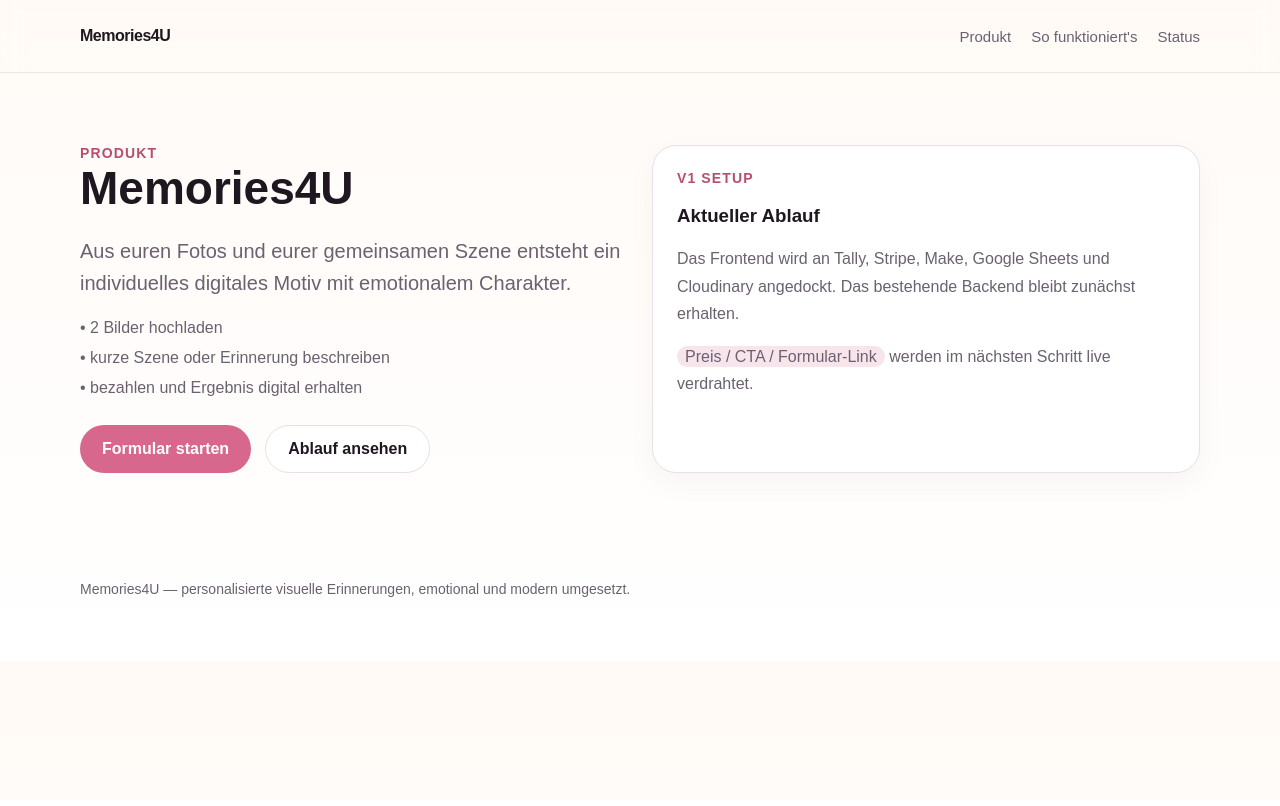
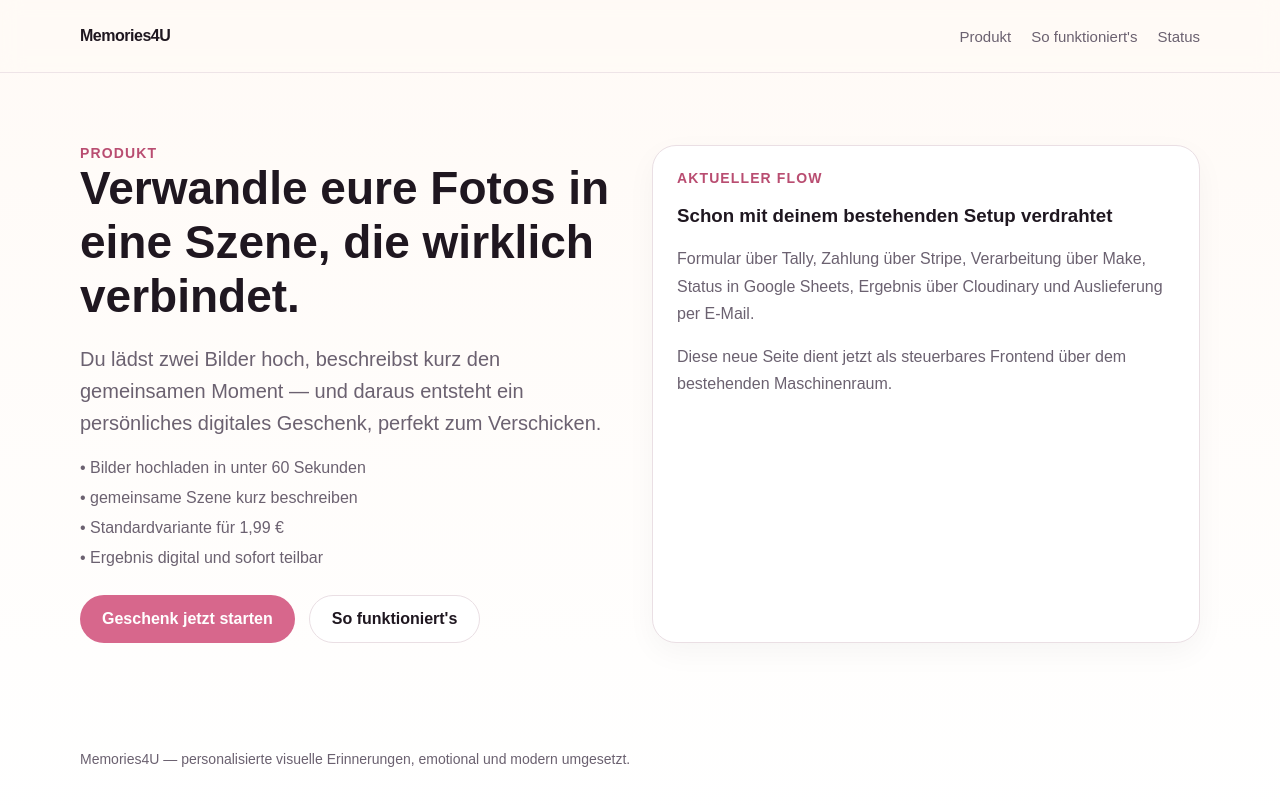
Before and after one commit to westMX28/Memories4U, a Next.js app: page /memories in a window 1280 px wide. Shown: the top 806 px of the page. Built offline with nearby package versions, Linux system fonts and the light colour scheme.

Commit message:
Wire first Memories product flow copy

```diff
--- a/src/app/memories/page.tsx
+++ b/src/app/memories/page.tsx
@@ -1,32 +1,44 @@
 import Link from 'next/link';
 
+const TALLY_BASE = 'https://tally.so/r/Y50qMJ';
+
+function buildTallyUrl() {
+  const params = new URLSearchParams({ Job_id: `m4u_${Date.now()}` });
+  return `${TALLY_BASE}?${params.toString()}`;
+}
+
 export default function MemoriesPage() {
+  const tallyUrl = buildTallyUrl();
+
   return (
     <main className="section">
       <div className="container grid grid-2">
         <div>
           <div className="eyebrow">produkt</div>
-          <h1 className="h2">Memories4U</h1>
+          <h1 className="h2">Verwandle eure Fotos in eine Szene, die wirklich verbindet.</h1>
           <p className="lead">
-            Aus euren Fotos und eurer gemeinsamen Szene entsteht ein individuelles digitales Motiv mit emotionalem Charakter.
+            Du lädst zwei Bilder hoch, beschreibst kurz den gemeinsamen Moment — und daraus entsteht ein persönliches digitales Geschenk, perfekt zum Verschicken.
           </p>
           <div className="list">
-            <div>• 2 Bilder hochladen</div>
-            <div>• kurze Szene oder Erinnerung beschreiben</div>
-            <div>• bezahlen und Ergebnis digital erhalten</div>
+            <div>• Bilder hochladen in unter 60 Sekunden</div>
+            <div>• gemeinsame Szene kurz beschreiben</div>
+            <div>• Standardvariante für 1,99 €</div>
+            <div>• Ergebnis digital und sofort teilbar</div>
           </div>
           <div className="btn-row">
-            <a className="btn btn-primary" href="#">Formular starten</a>
-            <Link className="btn btn-secondary" href="/how-it-works">Ablauf ansehen</Link>
+            <a className="btn btn-primary" href={tallyUrl}>Geschenk jetzt starten</a>
+            <Link className="btn btn-secondary" href="/how-it-works">So funktioniert's</Link>
           </div>
         </div>
         <div className="card">
-          <div className="eyebrow">v1 setup</div>
-          <h3>Aktueller Ablauf</h3>
+          <div className="eyebrow">aktueller flow</div>
+          <h3>Schon mit deinem bestehenden Setup verdrahtet</h3>
           <p className="copy">
-            Das Frontend wird an Tally, Stripe, Make, Google Sheets und Cloudinary angedockt. Das bestehende Backend bleibt zunächst erhalten.
+            Formular über Tally, Zahlung über Stripe, Verarbeitung über Make, Status in Google Sheets, Ergebnis über Cloudinary und Auslieferung per E-Mail.
           </p>
-          <p className="copy"><span className="highlight">Preis / CTA / Formular-Link</span> werden im nächsten Schritt live verdrahtet.</p>
+          <p className="copy">
+            Diese neue Seite dient jetzt als steuerbares Frontend über dem bestehenden Maschinenraum.
+          </p>
         </div>
       </div>
     </main>
```
Also changed, not shown: src/app/status/page.tsx (+4 -4 lines), src/app/success/page.tsx (+6 -4 lines).
